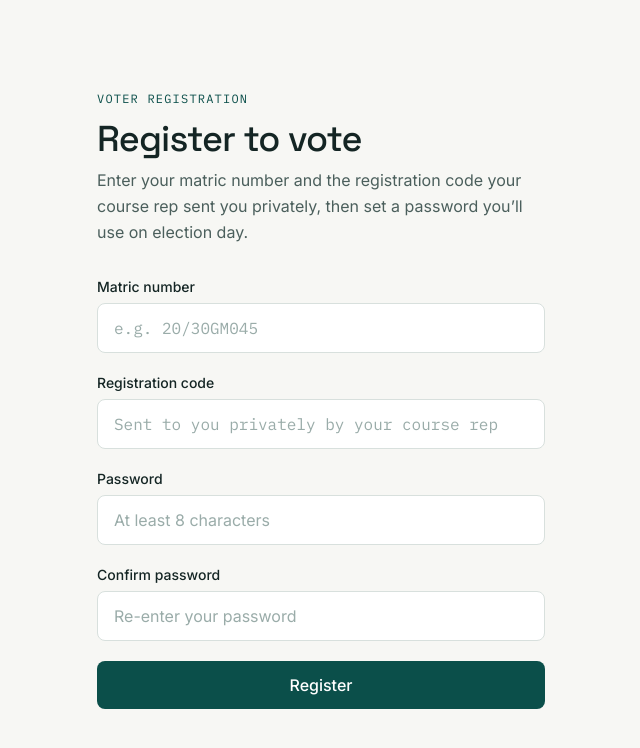
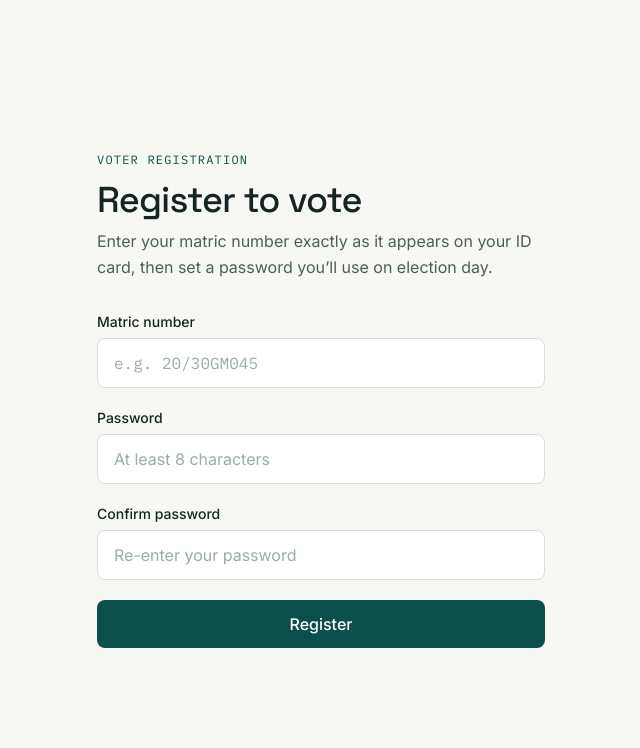
Before and after one commit to Jeremiah004/Nabmes-voting-platform, a Next.js app: page /register in a window 1280 px wide. Shown: the top 748 px of the page, without its empty margins (319-959 px from the left). Built offline with nearby package versions, Linux system fonts and the light colour scheme.

Commit message:
Update page.js

```diff
--- a/app/register/page.js
+++ b/app/register/page.js
@@ -4,7 +4,6 @@ import { useState } from "react";
 
 export default function RegisterPage() {
   const [matricNumber, setMatricNumber] = useState("");
-  const [registrationCode, setRegistrationCode] = useState("");
   const [password, setPassword] = useState("");
   const [confirmPassword, setConfirmPassword] = useState("");
   const [status, setStatus] = useState("idle");
@@ -20,12 +19,7 @@ export default function RegisterPage() {
       const res = await fetch("/api/register", {
         method: "POST",
         headers: { "Content-Type": "application/json" },
-        body: JSON.stringify({
-          matricNumber,
-          registrationCode,
-          password,
-          confirmPassword,
-        }),
+        body: JSON.stringify({ matricNumber, password, confirmPassword }),
       });
       const data = await res.json();
 
@@ -57,9 +51,8 @@ export default function RegisterPage() {
           Register to vote
         </h1>
         <p className="text-[var(--ink-muted)] mb-8 leading-relaxed">
-          Enter your matric number and the registration code your course
-          rep sent you privately, then set a password you&rsquo;ll use on
-          election day.
+          Enter your matric number exactly as it appears on your ID card,
+          then set a password you&rsquo;ll use on election day.
         </p>
 
         <form onSubmit={handleSubmit} className="space-y-5">
@@ -76,23 +69,6 @@ export default function RegisterPage() {
               value={matricNumber}
               onChange={(e) => setMatricNumber(e.target.value)}
               placeholder="e.g. 20/30GM045"
-              className="w-full font-mono rounded-lg border border-[var(--line)] bg-white px-4 py-3 text-[var(--ink)] placeholder:text-[var(--ink-faint)] focus:outline-none focus:ring-2 focus:ring-[var(--accent)] focus:border-transparent"
-            />
-          </div>
-
-          <div>
-            <label htmlFor="registrationCode" className="block text-sm font-medium text-[var(--ink)] mb-1.5">
-              Registration code
-            </label>
-            <input
-              id="registrationCode"
-              name="registrationCode"
-              type="text"
-              autoComplete="off"
-              required
-              value={registrationCode}
-              onChange={(e) => setRegistrationCode(e.target.value)}
-              placeholder="Sent to you privately by your course rep"
               className="w-full font-mono rounded-lg border border-[var(--line)] bg-white px-4 py-3 text-[var(--ink)] placeholder:text-[var(--ink-faint)] focus:outline-none focus:ring-2 focus:ring-[var(--accent)] focus:border-transparent"
             />
           </div>
```
